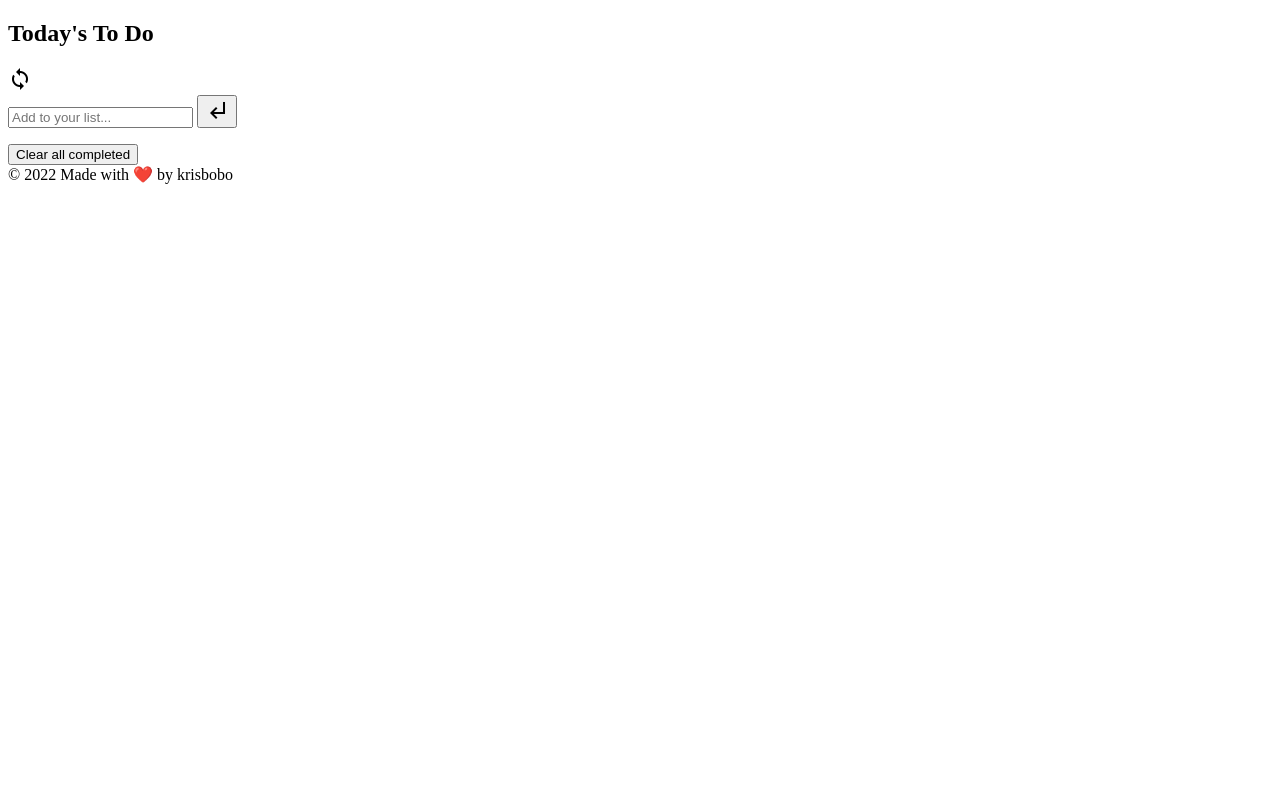
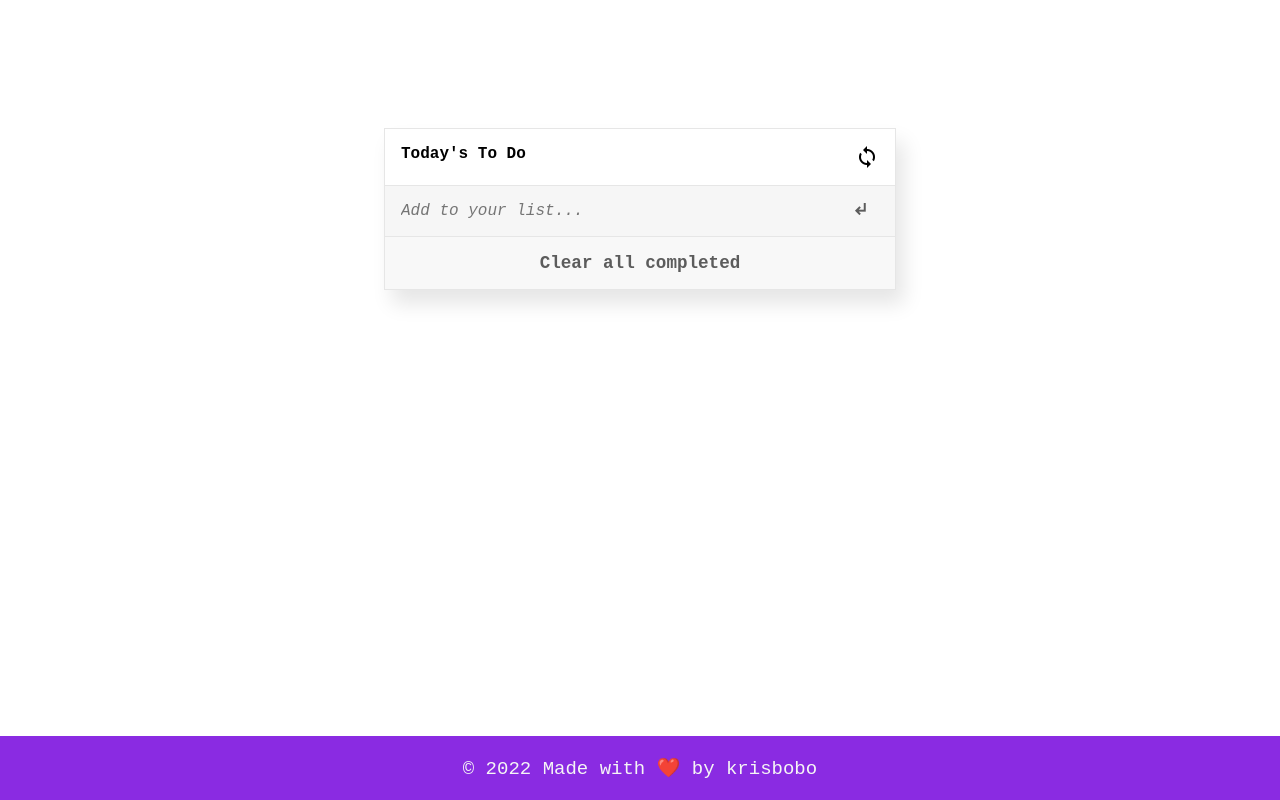
Before and after one commit to krisbobo/todoList-app, a plain HTML site: page index.html in a window 1280 px wide. Drawn offline with Linux system fonts and the light colour scheme; the site is published under a folder, as on GitHub Pages, so addresses that start at the root find nothing.

Commit message:
Add link to current working directory

```diff
--- a/index.html
+++ b/index.html
@@ -6,7 +6,7 @@
     <link rel="stylesheet" href="https://fonts.googleapis.com/icon?family=Material+Icons">
     <script src="https://kit.fontawesome.com/b21ce73c3c.js" crossorigin="anonymous"></script>
     <title>To do list</title>
-<script defer src="/runtime.bundle.js"></script><script defer src="/index.bundle.js"></script></head>
+<script defer src="./runtime.bundle.js"></script><script defer src="./index.bundle.js"></script></head>
 <body>
     <main>
         <section class="container">
```
